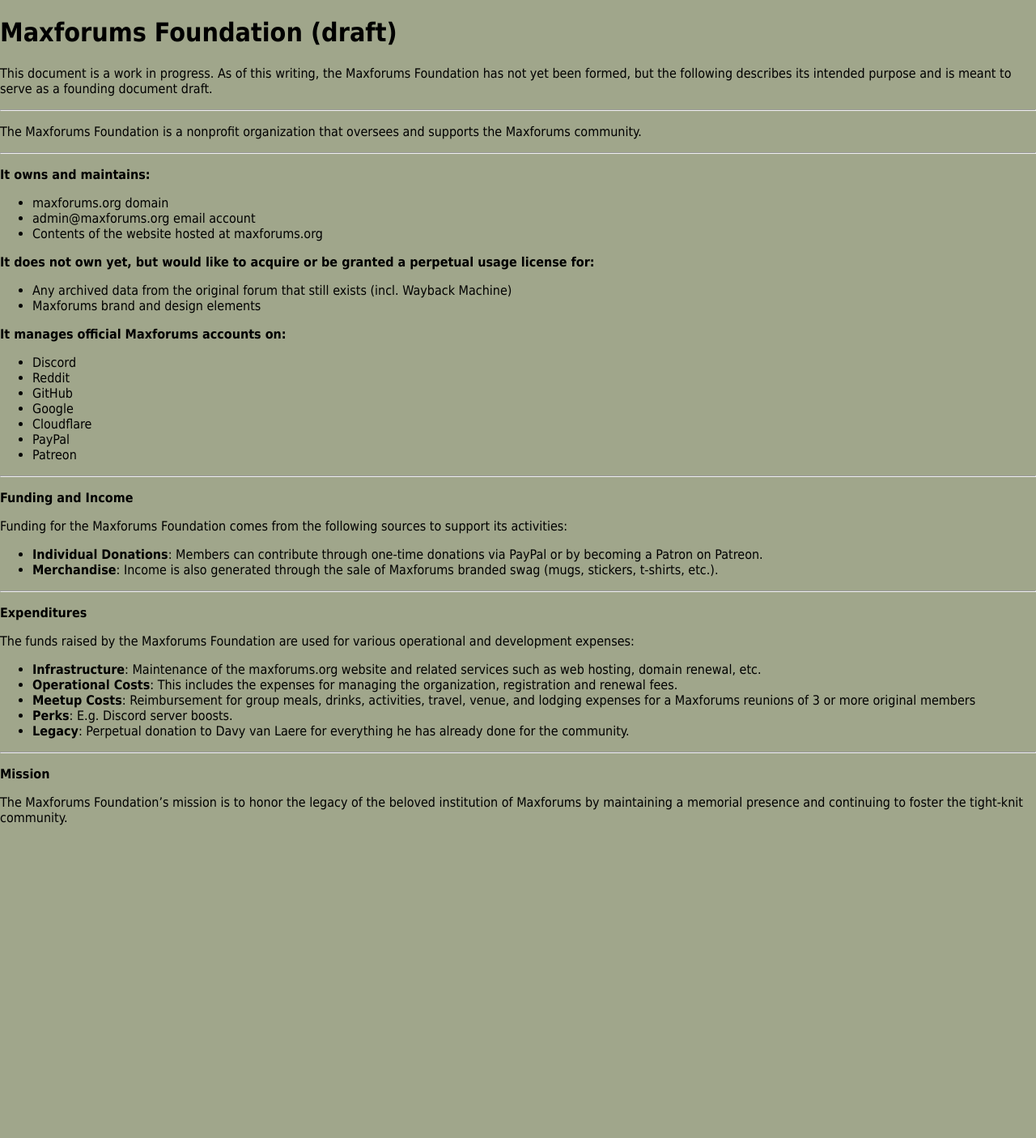
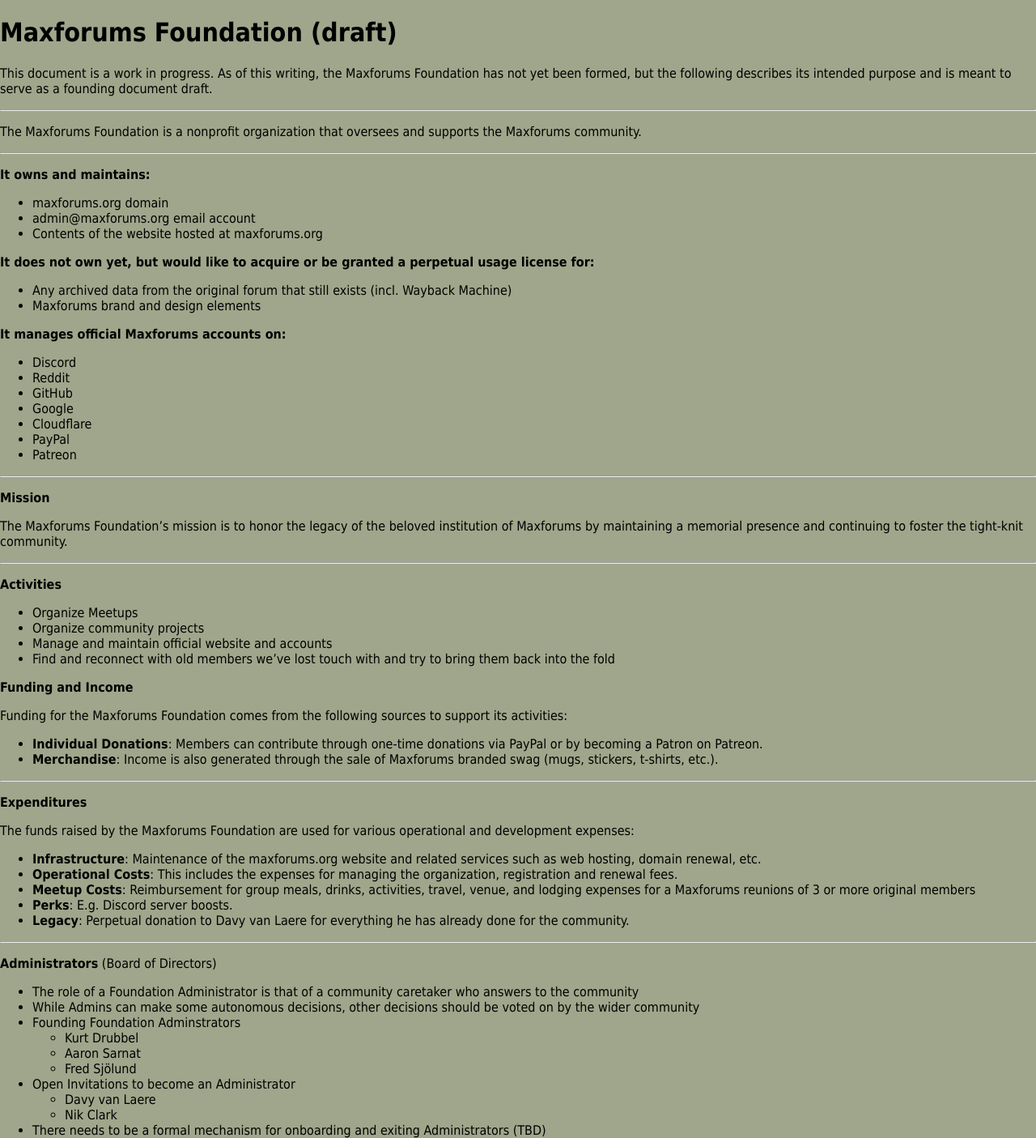
Before and after one commit to maxforums/maxforums.org, a Jekyll site: the page built from foundation.md, in a window 1280 px wide. Shown: the whole page at 81% size. Built offline with Jekyll 4.4.1, drawn with Linux system fonts in a browser that asks for light colours; our own code applies the rules of GitHub Pages for plain Markdown files; before the commit the page ends 1019 px from its top, so only the background shows below that.

Commit message:
Update foundation.md

```diff
--- a/foundation.md
+++ b/foundation.md
@@ -28,6 +28,18 @@
 
 ---
 
+**Mission**
+
+The Maxforums Foundation's mission is to honor the legacy of the beloved institution of Maxforums by maintaining a memorial presence and continuing to foster the tight-knit community.
+
+---
+
+**Activities**
+- Organize Meetups
+- Organize community projects
+- Manage and maintain official website and accounts
+- Find and reconnect with old members we've lost touch with and try to bring them back into the fold
+
 **Funding and Income**
 
 Funding for the Maxforums Foundation comes from the following sources to support its activities:
@@ -47,6 +59,14 @@
 
 ---
 
-**Mission**
-
-The Maxforums Foundation's mission is to honor the legacy of the beloved institution of Maxforums by maintaining a memorial presence and continuing to foster the tight-knit community.
+**Administrators** (Board of Directors)
+- The role of a Foundation Administrator is that of a community caretaker who answers to the community
+- While Admins can make some autonomous decisions, other decisions should be voted on by the wider community
+- Founding Foundation Adminstrators
+    - Kurt Drubbel
+    - Aaron Sarnat
+    - Fred Sjölund
+- Open Invitations to become an Administrator
+    - Davy van Laere
+    - Nik Clark
+- There needs to be a formal mechanism for onboarding and exiting Administrators (TBD)
```
